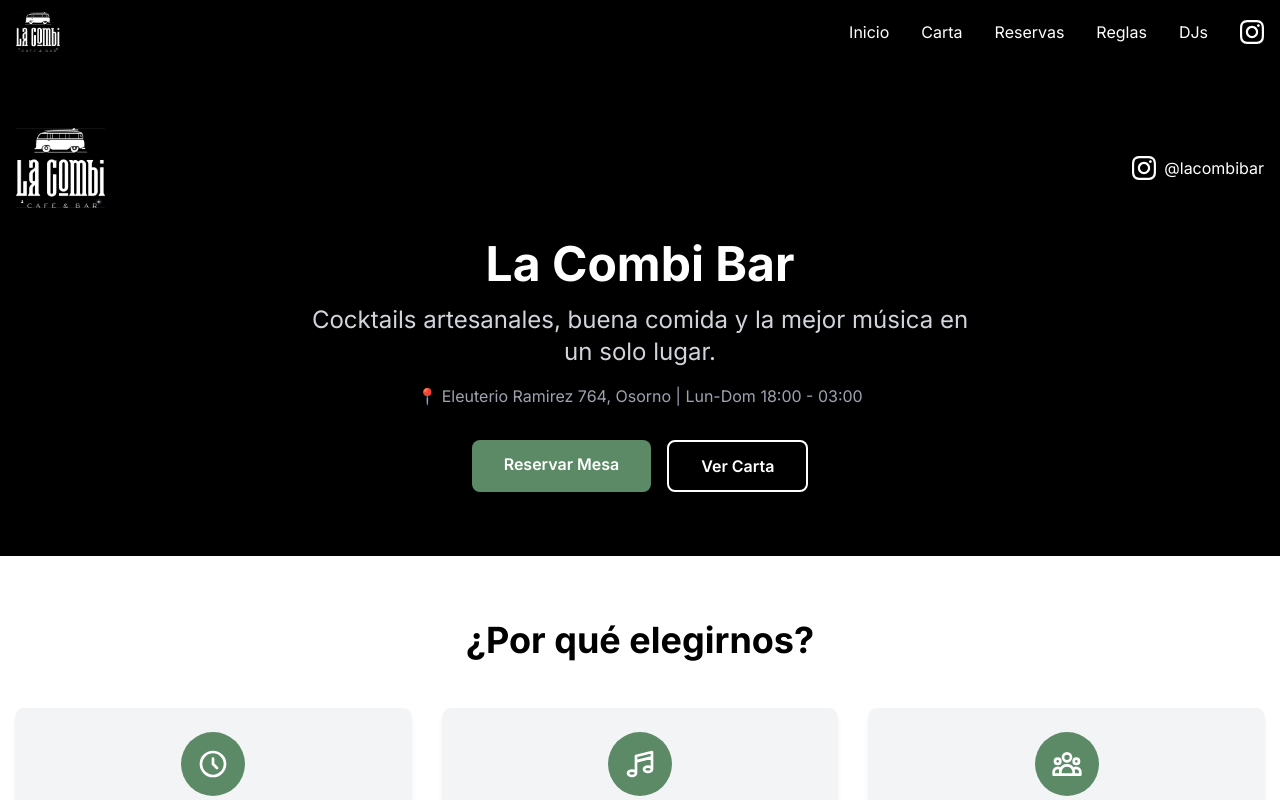
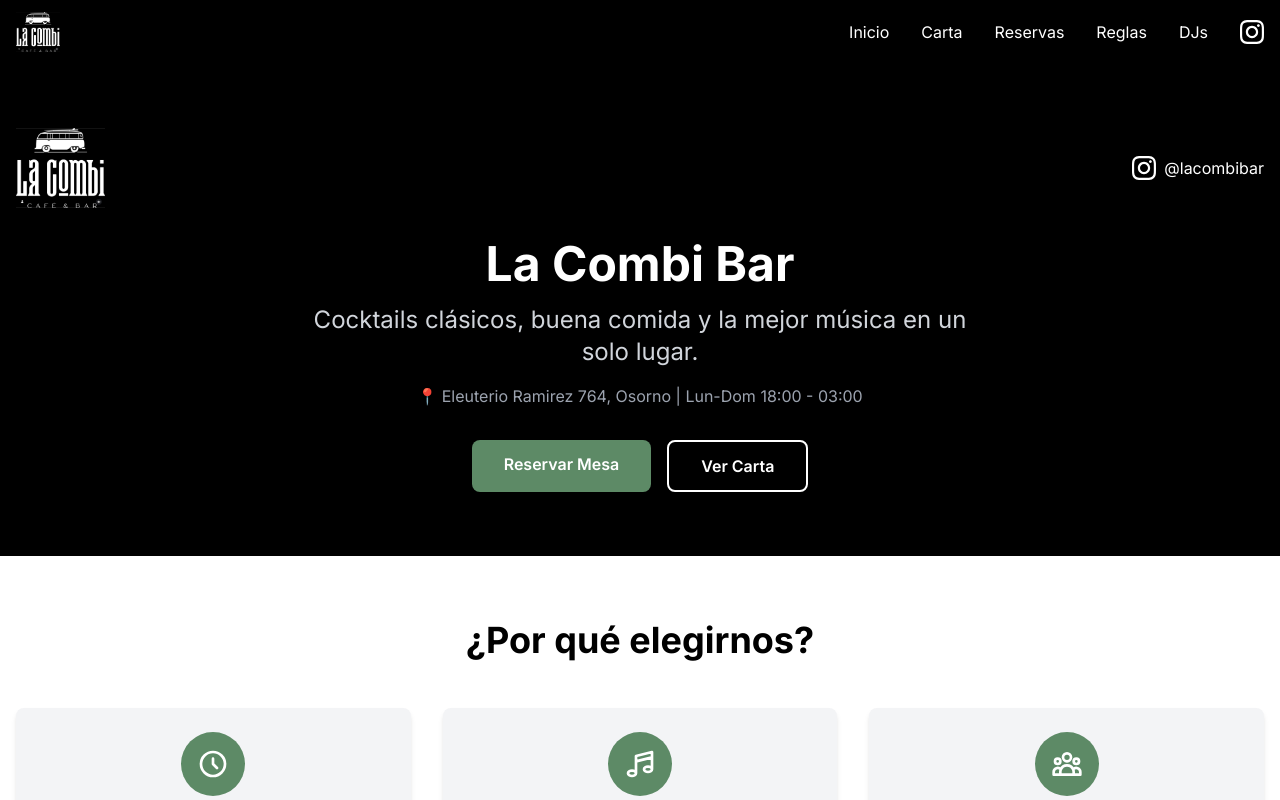
Before and after one commit to alvaroraulcastro/laCombiBar, a Next.js app: page / in a window 1280 px wide. Shown: the top 800 px of the page. Built offline with nearby package versions, Linux system fonts and the light colour scheme.

Commit message:
fix -> se corrige la posicion del mapa y se reemplaza en el home la palabra artesanales por clásicos

```diff
--- a/app/page.tsx
+++ b/app/page.tsx
@@ -34,7 +34,7 @@ export default function Home() {
               La Combi Bar
             </h1>
             <p className="text-xl md:text-2xl text-gray-300 mb-4">
-              Cocktails artesanales, buena comida y la mejor música en un solo lugar.
+              Cocktails clásicos, buena comida y la mejor música en un solo lugar.
             </p>
             <p className="text-gray-400 mb-8">
               📍 Eleuterio Ramirez 764, Osorno | Lun-Dom 18:00 - 03:00
--- a/components/Map.tsx
+++ b/components/Map.tsx
@@ -14,13 +14,15 @@ const markerIcon = new L.Icon({
   shadowSize: [41, 41],
 })
 
+const BAR_LAT_LNG: L.LatLngTuple = [-40.573269, -73.133258]
+
 export default function Map() {
   useEffect(() => {
     if (typeof window === 'undefined') return
 
     const map = L.map('map', {
-      center: [-40.5740, -73.1232],
-      zoom: 15,
+      center: BAR_LAT_LNG,
+      zoom: 17,
       scrollWheelZoom: false,
     })
 
@@ -28,7 +30,7 @@ export default function Map() {
       attribution: '&copy; <a href="https://www.openstreetmap.org/copyright">OpenStreetMap</a>',
     }).addTo(map)
 
-    L.marker([-40.5740, -73.1232], { icon: markerIcon })
+    L.marker(BAR_LAT_LNG, { icon: markerIcon })
       .addTo(map)
       .bindPopup('<strong>La Combi Bar</strong><br>Eleuterio Ramirez 764, Osorno')
       .openPopup()
```
Also changed, not shown: 1 other file (tests, documents, lock files or other folders).
